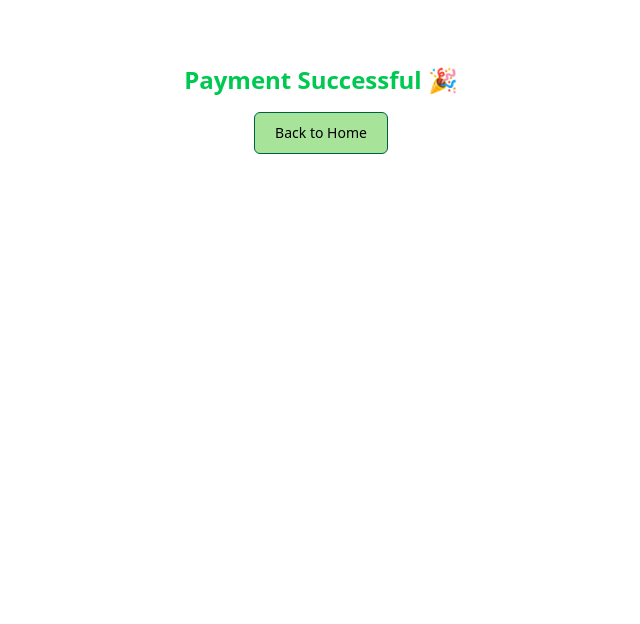
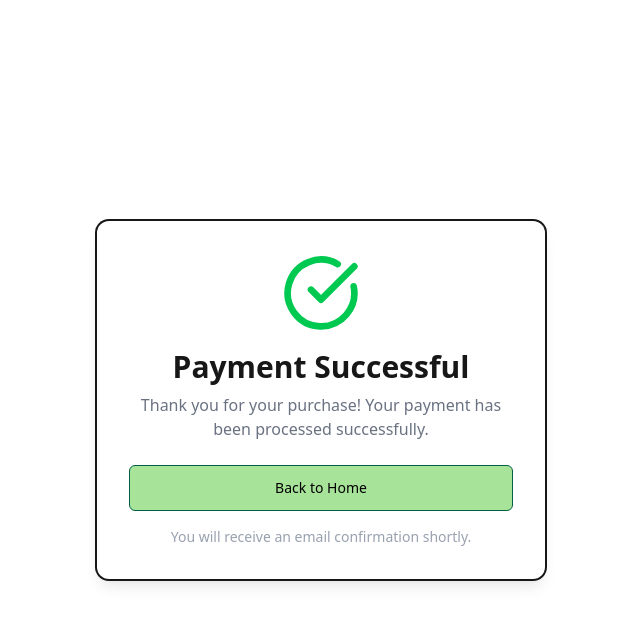
Before and after one commit to darkfat123/omise-payment-demo, a Next.js app in the folder web-ecommerce/: page /payments/success in a window 1280 px wide. Shown: the top 624 px of the page, without its empty margins (319-959 px from the left). Built offline with nearby package versions, Linux system fonts and the light colour scheme.

Commit message:
feat: enhance payment success page layout and styling

```diff
--- a/web-ecommerce/app/payments/success/page.tsx
+++ b/web-ecommerce/app/payments/success/page.tsx
@@ -3,18 +3,25 @@
 import PrimaryButton from "@/components/PrimaryButton";
 import { useRouter } from "next/navigation";
 import { useCartStore } from "@/stores/cartStore";
+import { CircleCheckBig } from "lucide-react";
 
 export default function PaymentSuccessPage() {
   const router = useRouter();
   const clearCart = useCartStore((s) => s.clearCart);
 
   return (
-    <div className="p-8 text-center space-y-4">
-      <h1 className="text-2xl font-semibold text-green-500">
-        Payment Successful 🎉
+    <div className="fixed inset-0 flex items-center justify-center overflow-hidden ">
+      <div className="shadow-lg rounded-xl p-8 max-w-md w-full text-center ring-2">
+        <CircleCheckBig className="w-20 h-20 text-green-500 mx-auto mb-4" />
+        <h1 className="text-3xl font-bold mb-2">
+          Payment Successful
         </h1>
+        <p className="text-gray-500 mb-6">
+          Thank you for your purchase! Your payment has been processed successfully.
+        </p>
 
         <PrimaryButton
+          className="w-full py-3 text-lg font-medium"
           onClick={() => {
             clearCart();
             router.push("/");
@@ -22,6 +29,11 @@ export default function PaymentSuccessPage() {
         >
           Back to Home
         </PrimaryButton>
+
+        <p className="mt-4 text-gray-400 text-sm">
+          You will receive an email confirmation shortly.
+        </p>
+      </div>
     </div>
   );
 }
--- a/web-ecommerce/components/MiniCartDrawer.tsx
+++ b/web-ecommerce/components/MiniCartDrawer.tsx
@@ -89,7 +89,7 @@ const MiniCartDrawer = ({
                         <span>Total</span>
                         <span>฿{totalPrice.toFixed(2)}</span>
                     </div>
-                    <Link href={items.length > 0 ? "/checkout" : "#"} className="flex-1">
+                    <Link href={items.length > 0 ? "/checkout" : "#"} className="flex-1" prefetch={false}>
                         <PrimaryButton disabled={items.length === 0} className="w-full py-3 disabled:opacity-50 disabled:cursor-not-allowed">
                             Checkout
                         </PrimaryButton>
```
Lines whose indentation alone changed are shown as unchanged.
